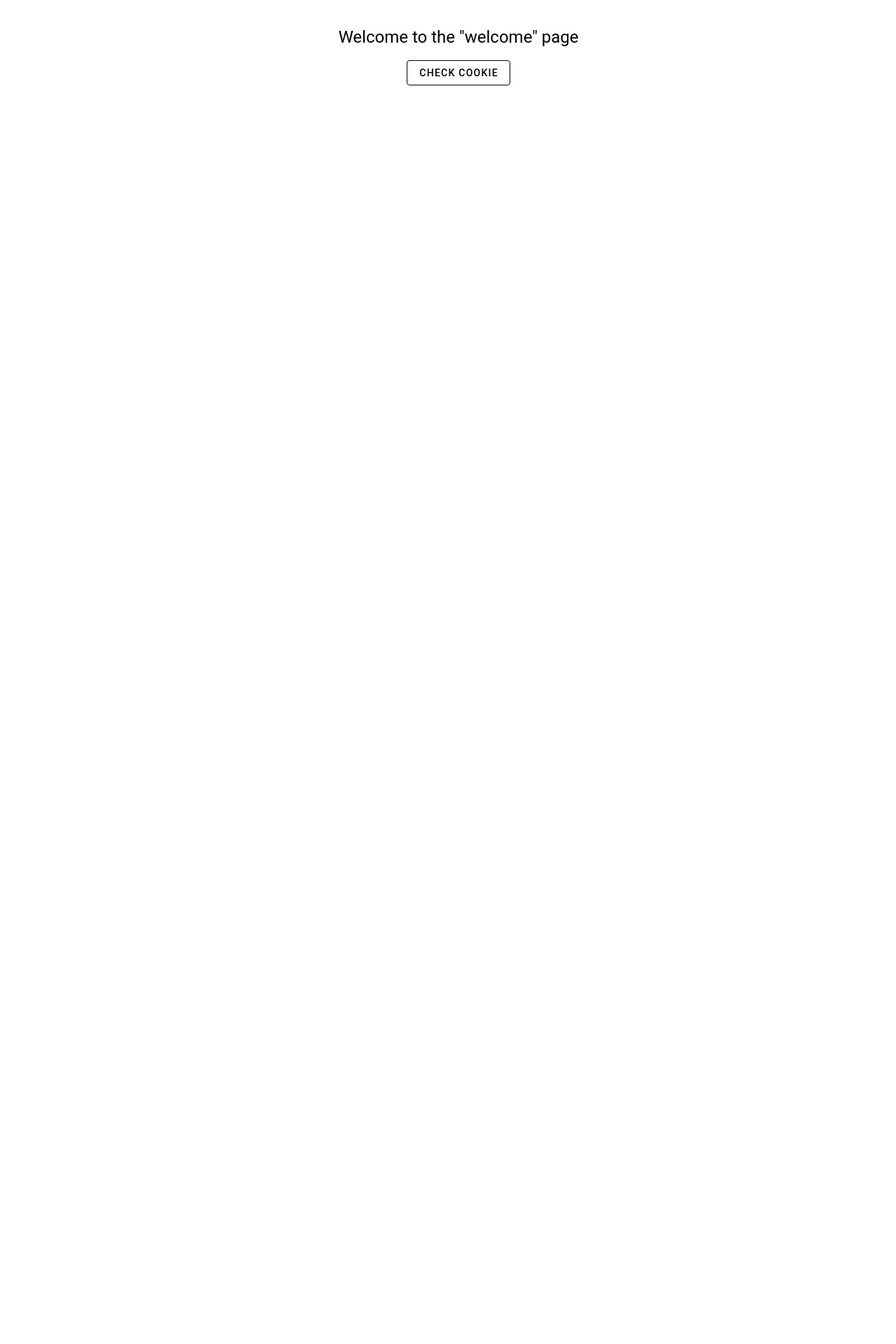
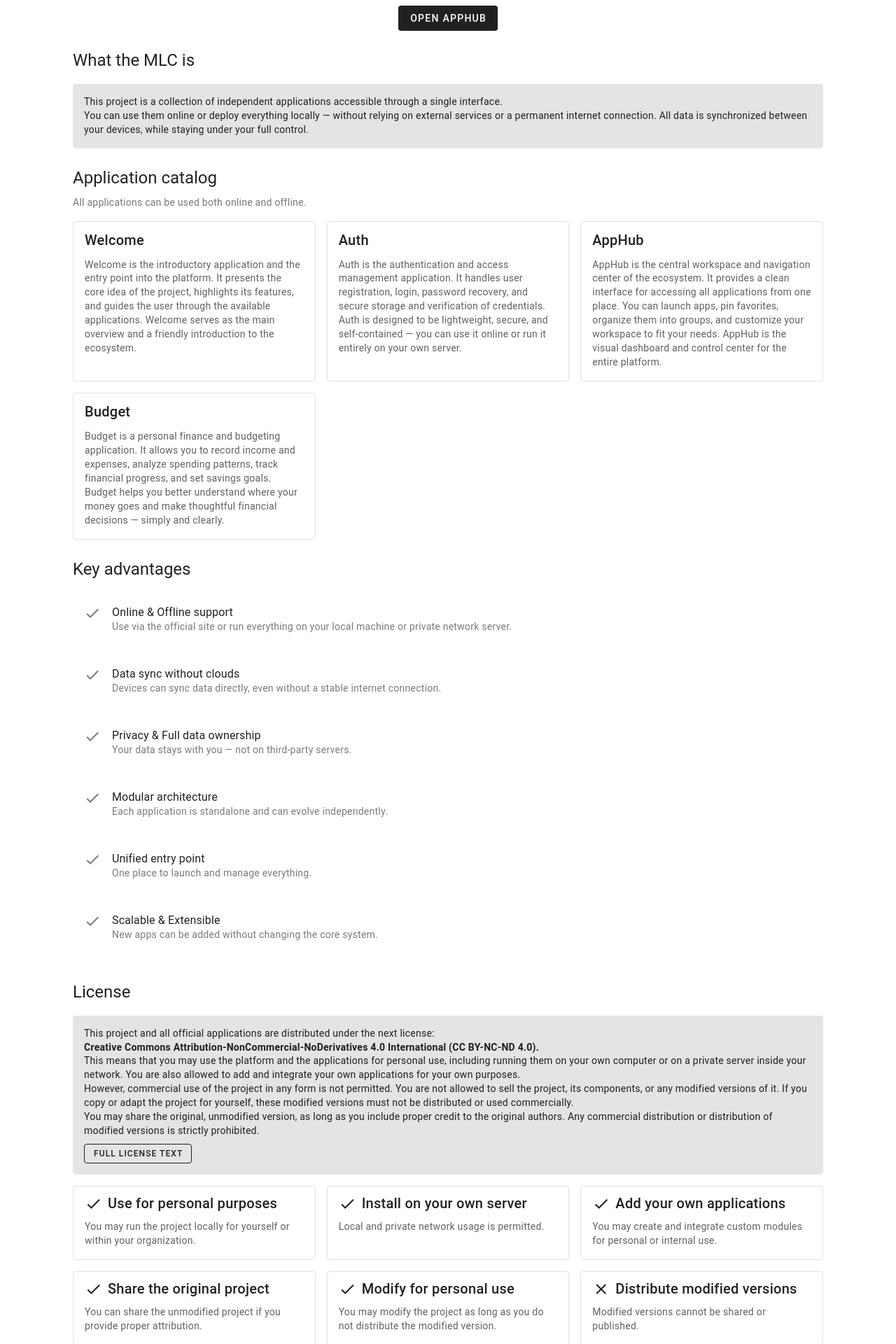
Before and after one commit to mlcfl/app-welcome-frontend, a Nuxt app: page / in a window 1280 px wide. Shown: the part 320-2240 px from the top of the page at 70% size. Before the commit the page ends 800 px from the top, so only its background shows below. Built offline with nearby package versions, Linux system fonts and the light colour scheme.

Commit message:
feat(landing): update welcome page

```diff
--- a/src/layouts/default.vue
+++ b/src/layouts/default.vue
@@ -1,17 +1,14 @@
-<style lang="scss" module>
-.main {
-	display: flex;
-	justify-content: center;
-	align-items: center;
-	width: 100vw;
-	width: 100dvw;
-	height: 100vh;
-	height: 100dvh;
-}
-</style>
+<template>
+	<VApp>
+		<VAppBar elevation="0" class="border-b-thin">
+			<VAppBarTitle class="ma-0 text-center">MLC</VAppBarTitle>
+		</VAppBar>
+		<VMain>
+			<slot />
+		</VMain>
+	</VApp>
+</template>
 
-<template>
-	<main :class="$style.main">
-		<slot />
-	</main>
-</template>
+<script lang="ts" setup>
+useHead({ title: "MLC | Welcome" });
+</script>
--- a/src/pages/index.vue
+++ b/src/pages/index.vue
@@ -1,43 +1,253 @@
+<style lang="scss" module>
+.page {
+	margin-inline: auto;
+	max-width: 1200px;
+}
+
+.cardsList {
+	display: grid;
+	grid-template-columns: repeat(auto-fit, minmax(288px, 1fr));
+}
+
+.listItem {
+	:global(.v-list-item__spacer) {
+		display: none;
+	}
+}
+</style>
+
 <template>
-	<div class="text-center">
-		<div class="text-h5">Welcome to the "welcome" page</div>
+	<div :class="['pa-4 pa-sm-16', $style.page]">
+		<h1 class="font-weight-regular text-h6 text-sm-h4">
+			Welcome to MLC!<br />A unified entry point to your applications — online
+			and offline.
+		</h1>
+		<VCard variant="tonal" class="mt-8">
+			<VCardText>
+				A platform that brings together independent modules to help you manage
+				daily tasks.<br />Use it through the official website, or run it locally
+				on your computer or on a private server in your network — with data
+				synchronization even in offline mode.
+			</VCardText>
+		</VCard>
+		<div class="mt-4 text-center">
+			<VBtn elevation="0" color="grey-darken-4" :href="apphubUrl"
+				>Open AppHub</VBtn
+			>
+		</div>
+
+		<h2 class="mt-6 font-weight-regular">What the MLC is</h2>
+		<VCard variant="tonal" class="mt-4">
+			<VCardText>
+				This project is a collection of independent applications accessible
+				through a single interface.<br />You can use them online or deploy
+				everything locally — without relying on external services or a permanent
+				internet connection. All data is synchronized between your devices,
+				while staying under your full control.
+			</VCardText>
+		</VCard>
+
+		<h2 class="mt-6 font-weight-regular">Application catalog</h2>
+		<VCard variant="plain" class="mt-2">
+			<VCardText class="pa-0"
+				>All applications can be used both online and offline.</VCardText
+			>
+		</VCard>
+		<div :class="['mt-4 ga-4', $style.cardsList]">
+			<VCard
+				v-for="{ title, description } in apps"
+				:key="title"
+				:title
+				variant="outlined"
+				class="border-thin"
+			>
+				<VCardText class="text-grey-darken-2">{{ description }}</VCardText>
+			</VCard>
+		</div>
+
+		<h2 class="mt-6 font-weight-regular">Key advantages</h2>
+		<VList lines="three">
+			<VListItem
+				v-for="{ title, subtitle } in features"
+				:key="title"
+				:title
+				:subtitle
+				:class="$style.listItem"
+			>
+				<template #prepend>
+					<VIcon icon="mdi-check" class="mr-4 d-none d-sm-block" />
+				</template>
+			</VListItem>
+		</VList>
+
+		<h2 class="mt-6 font-weight-regular">License</h2>
+		<VCard variant="tonal" class="mt-4">
+			<VCardText>
+				<p>
+					This project and all official applications are distributed under the
+					next license:
+					<strong class="d-block"
+						>Creative Commons Attribution-NonCommercial-NoDerivatives 4.0
+						International (CC BY-NC-ND 4.0).</strong
+					>
+				</p>
+				<p>
+					This means that you may use the platform and the applications for
+					personal use, including running them on your own computer or on a
+					private server inside your network. You are also allowed to add and
+					integrate your own applications for your own purposes.
+				</p>
+				<p>
+					However, commercial use of the project in any form is not permitted.
+					You are not allowed to sell the project, its components, or any
+					modified versions of it. If you copy or adapt the project for
+					yourself, these modified versions must not be distributed or used
+					commercially.
+				</p>
+				<p>
+					You may share the original, unmodified version, as long as you include
+					proper credit to the original authors. Any commercial distribution or
+					distribution of modified versions is strictly prohibited.
+				</p>
+				<VBtn
+					href="https://creativecommons.org/licenses/by-nc-nd/4.0"
+					target="_blank"
+					variant="outlined"
+					size="small"
+					class="mt-2"
+					>Full license text</VBtn
+				>
+			</VCardText>
+		</VCard>
+		<div :class="['mt-4 ga-4', $style.cardsList]">
+			<VCard
+				v-for="{ title, description, allowed } in licenseItems"
+				:key="title"
+				variant="outlined"
+				class="border-thin"
+			>
+				<VCardTitle class="text-pre-wrap d-flex align-start">
+					<VIcon
+						:icon="allowed ? 'mdi-check' : 'mdi-close'"
+						size="small"
+						class="mt-1 mr-2"
+					/>
+					<span>{{ title }}</span>
+				</VCardTitle>
+				<VCardText class="text-grey-darken-2">{{ description }}</VCardText>
+			</VCard>
+		</div>
+
 		<VBtn
-			variant="outlined"
-			class="mt-4"
-			:loading="loading"
-			@click="checkCookie"
-			>Check cookie</VBtn
+			variant="text"
+			class="mt-8"
+			href="https://github.com/mlcfl"
+			target="_blank"
+			>github.com/mlcfl</VBtn
 		>
-		<div v-if="error" class="mt-2 text-body-2 text-error">{{ error }}</div>
-		<div v-if="result" class="mt-2 text-body-2 text-info">{{ result }}</div>
 	</div>
 </template>
 
 <script lang="ts" setup>
-const config = useRuntimeConfig();
+const apps: { title: string; description: string }[] = [
+	{
+		title: "Welcome",
+		description:
+			"Welcome is the introductory application and the entry point into the platform. It presents the core idea of the project, highlights its features, and guides the user through the available applications. Welcome serves as the main overview and a friendly introduction to the ecosystem.",
+	},
+	{
+		title: "Auth",
+		description:
+			"Auth is the authentication and access management application. It handles user registration, login, password recovery, and secure storage and verification of credentials. Auth is designed to be lightweight, secure, and self-contained — you can use it online or run it entirely on your own server.",
+	},
+	{
+		title: "AppHub",
+		description:
+			"AppHub is the central workspace and navigation center of the ecosystem. It provides a clean interface for accessing all applications from one place. You can launch apps, pin favorites, organize them into groups, and customize your workspace to fit your needs. AppHub is the visual dashboard and control center for the entire platform.",
+	},
+	{
+		title: "Budget",
+		description:
+			"Budget is a personal finance and budgeting application. It allows you to record income and expenses, analyze spending patterns, track financial progress, and set savings goals. Budget helps you better understand where your money goes and make thoughtful financial decisions — simply and clearly.",
+	},
+];
 
-const loading = ref(false);
-const error = ref("");
-const result = ref("");
+const features: { title: string; subtitle: string }[] = [
+	{
+		title: "Online & Offline support",
+		subtitle:
+			"Use via the official site or run everything on your local machine or private network server.",
+	},
+	{
+		title: "Data sync without clouds",
+		subtitle:
+			"Devices can sync data directly, even without a stable internet connection.",
+	},
+	{
+		title: "Privacy & Full data ownership",
+		subtitle: "Your data stays with you — not on third-party servers.",
+	},
+	{
+		title: "Modular architecture",
+		subtitle: "Each application is standalone and can evolve independently.",
+	},
+	{
+		title: "Unified entry point",
+		subtitle: "One place to launch and manage everything.",
+	},
+	{
+		title: "Scalable & Extensible",
+		subtitle: "New apps can be added without changing the core system.",
+	},
+];
 
-const checkCookie = async () => {
-	error.value = "";
-	result.value = "";
-	loading.value = true;
+const licenseItems = [
+	{
+		title: "Use for personal purposes",
+		allowed: true,
+		description:
+			"You may run the project locally for yourself or within your organization.",
+	},
+	{
+		title: "Install on your own server",
+		allowed: true,
+		description: "Local and private network usage is permitted.",
+	},
+	{
+		title: "Add your own applications",
+		allowed: true,
+		description:
+			"You may create and integrate custom modules for personal or internal use.",
+	},
+	{
+		title: "Share the original project",
+		allowed: true,
+		description:
+			"You can share the unmodified project if you provide proper attribution.",
+	},
+	{
+		title: "Modify for personal use",
+		allowed: true,
+		description:
+			"You may modify the project as long as you do not distribute the modified version.",
+	},
+	{
+		title: "Distribute modified versions",
+		allowed: false,
+		description: "Modified versions cannot be shared or published.",
+	},
+	{
+		title: "Commercial use or selling",
+		allowed: false,
+		description: "Commercial usage in any form is strictly prohibited.",
+	},
+];
 
-	try {
-		console.log("Cookies", document.cookie);
+const apphubUrl = computed(() => {
+	const { protocol, hostname, port } = window.location;
+	const index = hostname.endsWith("localhost") ? -1 : -2;
+	const host = hostname.split(".").slice(index).join(".");
 
-		const { apiBase } = config.public;
-		const response = await $fetch(`${apiBase}/api/check-cookie`);
-
-		console.log("response", response);
-		result.value = String(response);
-	} catch (e) {
-		console.error(e);
-		error.value = e instanceof Error ? e.toString() : String(e);
-	}
-
-	loading.value = false;
-};
+	return `${protocol}//apphub.${host}${port ? `:${port}` : ""}`;
+});
 </script>
```
Also changed, not shown: 1 other file (tests, documents, lock files or other folders).
